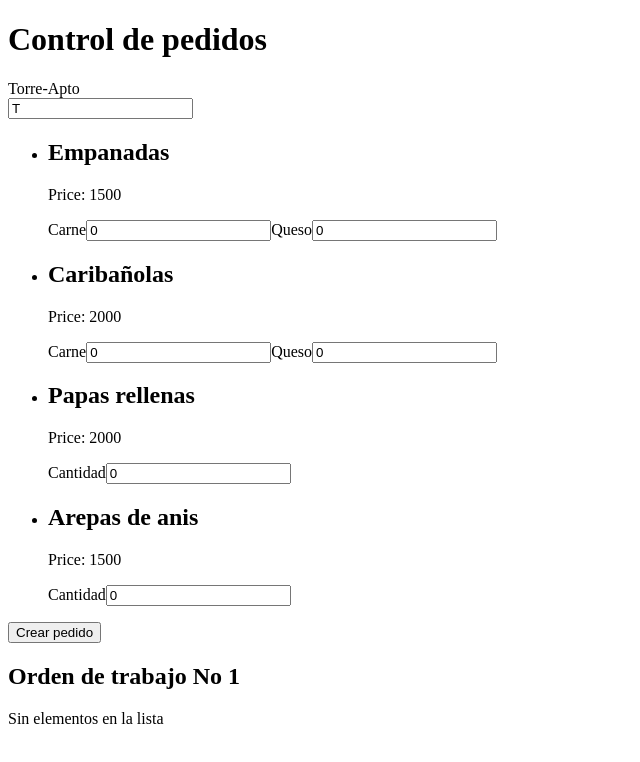
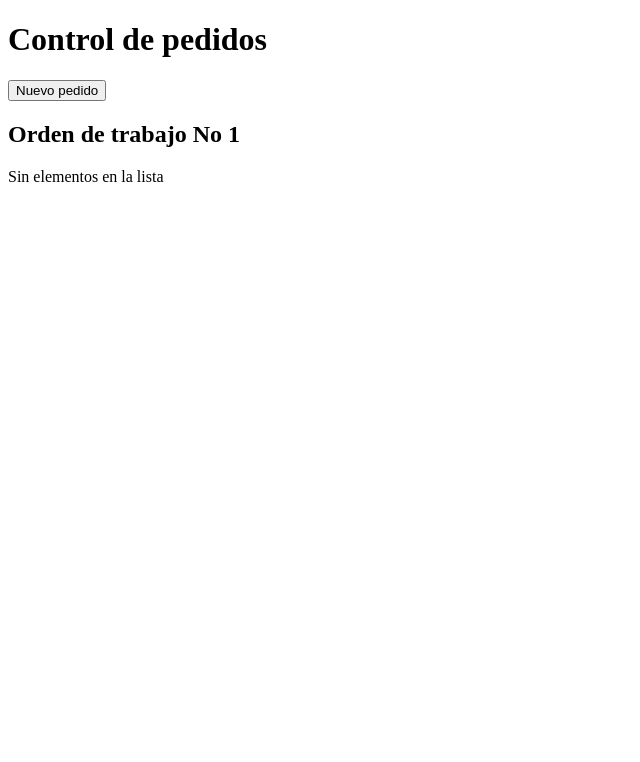
Before and after one commit to HenryAprendo/control-de-pedidos, an Angular app: page /work-per-day in a window 1280 px wide. Both pictures are taken after a click on the button "Nueva orden de trabajo". Shown: the top 762 px of the page, without its empty margins (0-640 px from the left). Built offline with nearby package versions, Linux system fonts and the light colour scheme.

Commit message:
Formulario de solicitud de pedido mostrado de forma condicional

```diff
--- a/src/app/pages/orders/orders.component.html
+++ b/src/app/pages/orders/orders.component.html
@@ -1,18 +1,19 @@
+<button (click)="onShowForm()" >{{showOrderForm() ? 'Cancelar' : 'Nuevo pedido' }}</button>
 <div>
+  @if (showOrderForm()) {
     <form [formGroup]="ordersForm" (ngSubmit)="addNewOrders()" >
 
       <label for="">Torre-Apto</label> <br>
       <input type="text" formControlName="apartment">
       <ul>
         @for(product of listOfProducts; track product.id){
-
           <li>
             <h2>{{product.name}}</h2>
             <p>Price: {{product.price}}</p>
 
             @if (product.name == 'Empanadas' || product.name == 'Caribañolas') {
               <label for="">Carne</label>
-            <input name="" id="" [formControlName]="product.controlNameMeat!" >
+              <input name="" id="" [formControlName]="product.controlNameMeat!">
 
               <label for="">Queso</label>
               <input name="" id="" [formControlName]="product.controlNameCheese!">
@@ -25,23 +26,27 @@
         }
       </ul>
 
-    <button type="submit">Crear pedido</button>
+      <button type="submit">Crear</button>
 
     </form>
+  }
 
   <div>
-
     <h2>Orden de trabajo No {{orderActual}}</h2>
     <!-- Lista de pedidos -->
     @for(item of orderList; track item.orderNumber){
       <ul>
         <li>Pedido No. {{item.orderNumber}} | Apto {{item.apartment}}</li>
-        <li>Empanada de carne: {{item.quantityEmpMeat}}</li>
-        <li>Empanada de queso: {{item.quantityEmpCheese}}</li>
-        <li>Carimañola de carne: {{item.quantityCbnMeat}}</li>
-        <li>Carimañola de queso: {{item.quantityEmpCheese}}</li>
-        <li>Papas rellenas: {{item.quantityEmpCheese}}</li>
-        <li>Arepa de anis: {{item.quantityEmpCheese}}</li>
+        <li>
+          @if (item.quantityEmpMeat > 0) {
+            <span>Empanada de carne: {{item.quantityEmpMeat}} ${{item.quantityEmpMeat*1500}}</span>
+          }
+        </li>
+        <li>Empanada de queso: {{item.quantityEmpCheese}} ${{item.quantityEmpCheese*1500}}</li>
+        <li>Carimañola de carne: {{item.quantityCbnMeat}} ${{item.quantityCbnMeat*2000}}</li>
+        <li>Carimañola de queso: {{item.quantityCbnCheese}} ${{item.quantityCbnCheese*2000}}</li>
+        <li>Papas rellenas: {{item.quantityPotatoes}} ${{item.quantityPotatoes*2000}}</li>
+        <li>Arepa de anis: {{item.quantityCornCake}} ${{item.quantityCornCake*2000}}</li>
       </ul>
 
     } @empty {
--- a/src/app/pages/orders/orders.component.ts
+++ b/src/app/pages/orders/orders.component.ts
@@ -1,4 +1,4 @@
-import { Component, OnInit, inject } from '@angular/core';
+import { Component, OnInit, inject, signal } from '@angular/core';
 import { ReactiveFormsModule, FormBuilder, FormGroup, Validators } from '@angular/forms';
 import { ActivatedRoute, Router, RouterModule } from '@angular/router';
 import { products } from '../../data/products';
@@ -30,7 +30,9 @@ export class OrdersComponent implements OnInit {
 
   orderActual!:number;
 
-  orderList: Orders[] = []
+  orderList: Orders[] = [];
+
+  showOrderForm = signal(false);
 
   constructor(){
     this.ordersForm = this.buildForm();
@@ -48,6 +50,10 @@ export class OrdersComponent implements OnInit {
       .subscribe(data => {
         this.orderList = data;
       });
+  }
+
+  onShowForm(){
+    this.showOrderForm.update(state => !state);
   }
 
   private buildForm(){
```
Lines whose indentation alone changed are shown as unchanged.
